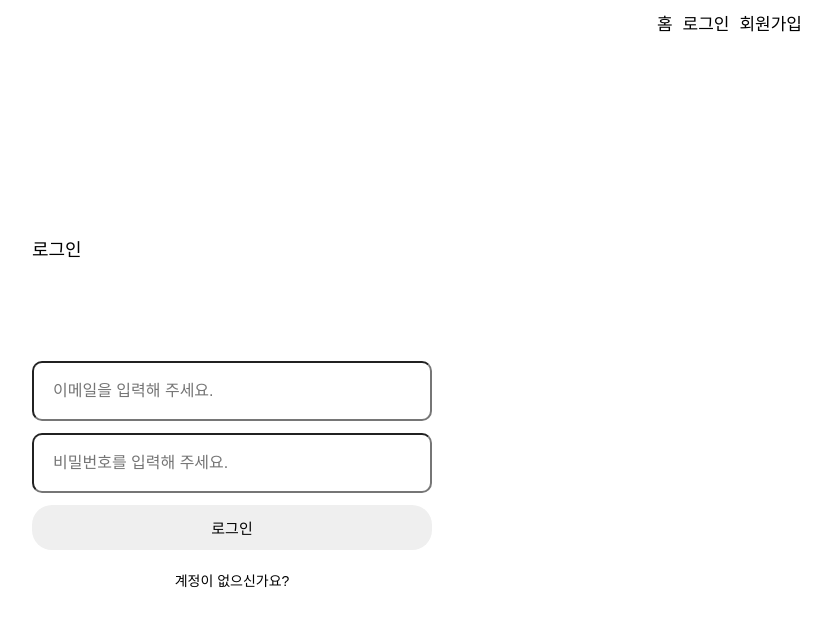
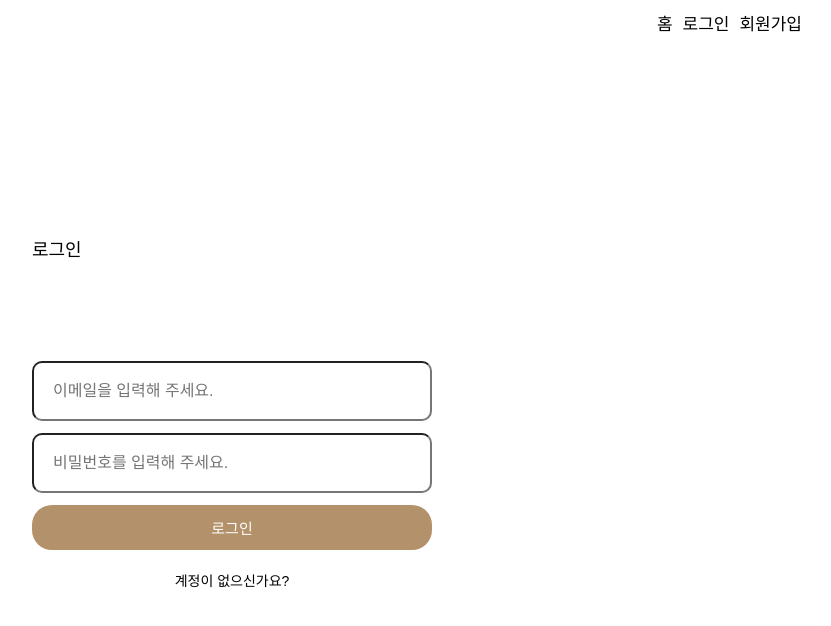
Before and after one commit to hansolChoi29/intellipick, a React (Vite) app: page /sign-in in a window 1280 px wide. Shown: the top 626 px of the page, without its empty margins (408-1239 px from the left). Built offline with nearby package versions, Linux system fonts and the light colour scheme; no server answers.

Commit message:
style:버튼 색상변경

```diff
--- a/src/pages/SignIn.tsx
+++ b/src/pages/SignIn.tsx
@@ -142,10 +142,14 @@ const SubmitButton = styled.button`
   cursor: pointer;
   border: none;
   border-radius: 20px;
+
   transition: background-color 0.3s ease;
   &:hover {
-    background-color: #dddddd;
+    color: #b3916a;
+    background-color: white;
   }
+  background-color: #b3916a;
+  color: white;
 `;
 const ErrorText = styled.p`
   color: red;
```
